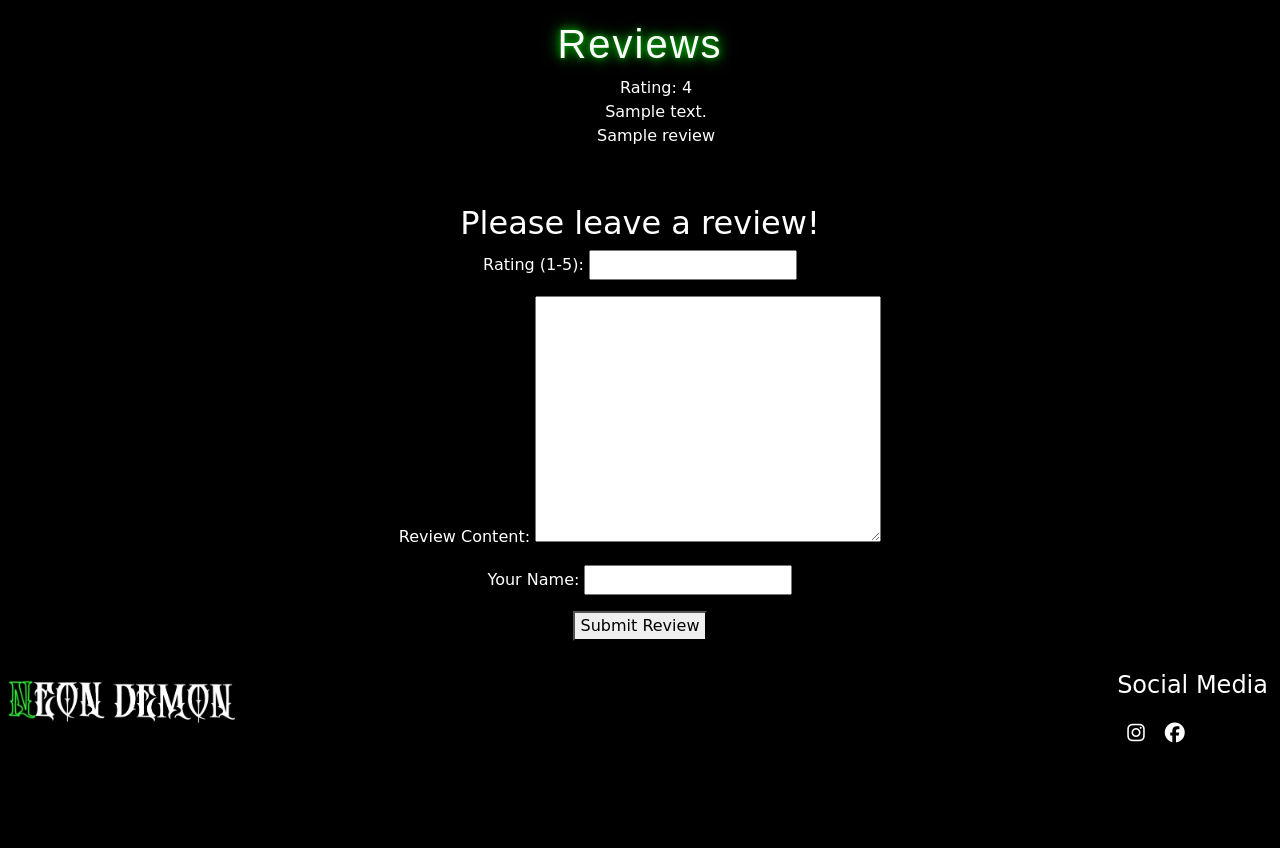
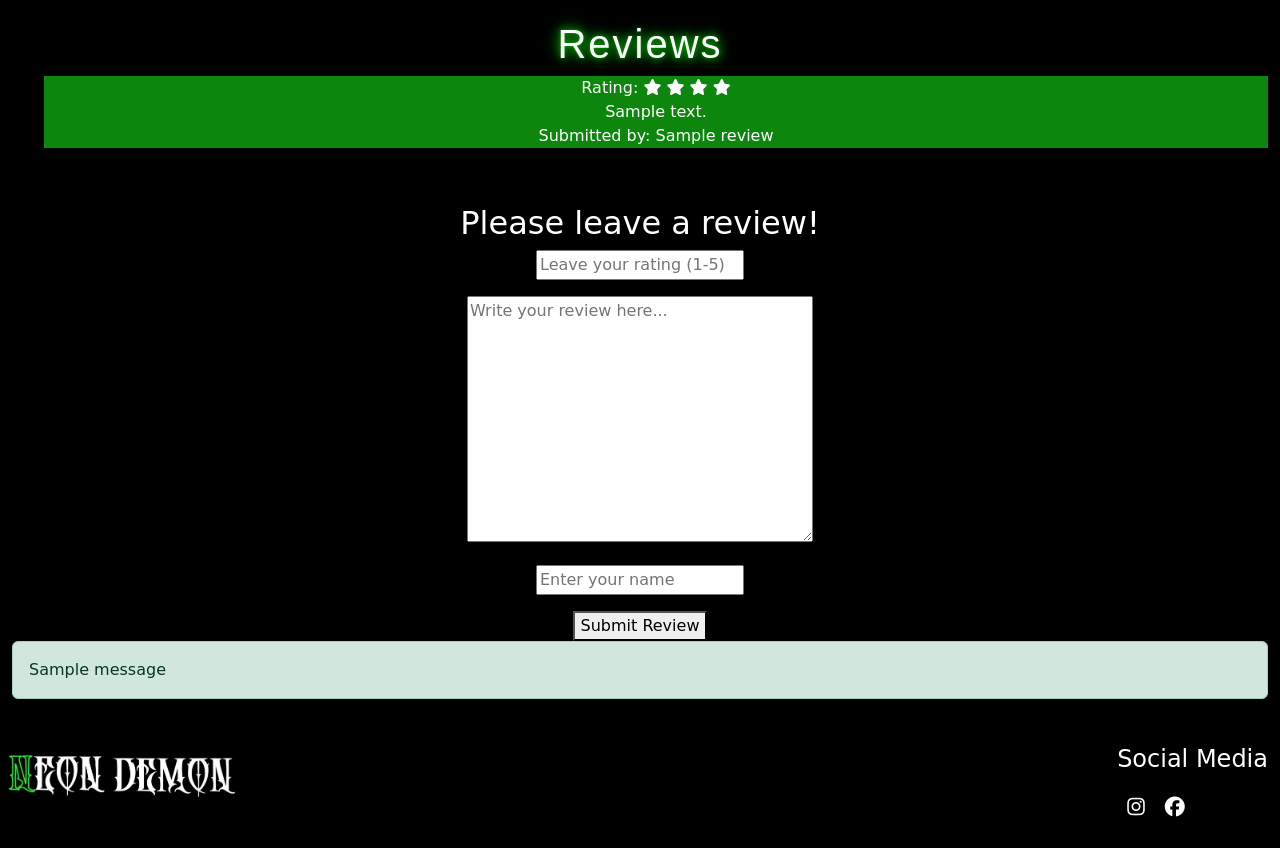
Before and after one commit to ALVIN02-ui/NeonDemonPortfolioProject4, a Django app: page /reviews/ in a window 1280 px wide. Shown: the part 85-933 px from the top of the page. Before the commit the page ends 828 px from the top, so only its background shows below. Run offline with Django 3.2, Linux system fonts and the light colour scheme; tables that the repository leaves empty hold one stand-in row (values such as "Sample post"); one stand-in notice (Sample message) is shown; some libraries are stand-ins or nearby versions; some web fonts are replaced.

Commit message:
add style to the review page for a better UX, added stars for visual display when submitting a form

```diff
--- a/NeonDemonSocialApp/forms.py
+++ b/NeonDemonSocialApp/forms.py
@@ -6,9 +6,15 @@ class ReviewForm(forms.ModelForm):
         model = Review
         fields = ['rating', 'content', 'name']
         labels = {
-            'rating': 'Rating (1-5)',
-            'content': 'Review Content',
-            'name': 'Your Name',
+            'content': '',
+            'rating': '',
+            'name': '',
+        }
+        widgets = {
+            'content': forms.Textarea(attrs={'rows': 5, 'cols': 5}),
+            'content': forms.Textarea(attrs={'placeholder': 'Write your review here...'}),
+            'name': forms.TextInput(attrs={'placeholder': 'Enter your name'}),
+            'rating': forms.TextInput(attrs={'placeholder':'Leave your rating (1-5)'}),  # Adjust cols for width
         }
 
     def clean_rating(self):
--- a/NeonDemonSocialApp/views.py
+++ b/NeonDemonSocialApp/views.py
@@ -28,7 +28,6 @@ def reviews(request):
             MaxValueValidator(5, message='Rating should not exceed 5')
         ]
             form.save()
-            # Redirect or perform actions upon successful submission
     else:
         form = ReviewForm()
 
--- a/static/css/style.css
+++ b/static/css/style.css
@@ -307,12 +307,12 @@ nav * {
 
 #review-container{
     text-align:center;
+    margin-top:20px;
 }
 
 #review-container h1{
     font-family: 'DEATH CROW',sans-serif;
     animation: neon 3s infinite alternate;
-    padding-top:20px;
     letter-spacing:2px;
 }
 
@@ -329,3 +329,8 @@ nav * {
     color:white;
     margin-top:40px;
 }
+
+#review-content li{
+    background: rgba(23, 224, 23, 0.6);
+    width:auto;
+}
--- a/templates/reviews.html
+++ b/templates/reviews.html
@@ -12,9 +12,65 @@
         <div class="review-display col-12">
             {% for review in reviews %}
             <ul class="review-list">
-                <li>Rating: {{review.rating}}</li>
-                <li>{{ review.content }}</li>
-                <li>{{ review.name }}</li>
+                <div id ="review-content">
+                    <li>Rating:
+                        {% if review.rating == 1 %}
+                    <span>
+                        <i class="fa-solid fa-star"></i>
+                    </span>
+                    {% elif review.rating == 2 %}
+                    <span>
+                        <i class="fa-solid fa-star"></i>
+                    </span>
+                    <span>
+                        <i class="fa-solid fa-star"></i>
+                    </span>
+                    {% elif review.rating == 3 %}
+                    <span>
+                        <i class="fa-solid fa-star"></i>
+                    </span>
+                    <span>
+                        <i class="fa-solid fa-star"></i>
+                    </span>
+                    <span>
+                        <i class="fa-solid fa-star"></i>
+                    </span>
+                    {% elif review.rating == 4 %}
+                    <span>
+                        <i class="fa-solid fa-star"></i>
+                    </span>
+                    <span>
+                        <i class="fa-solid fa-star"></i>
+                    </span>
+                    <span>
+                        <i class="fa-solid fa-star"></i>
+                    </span>
+                    <span>
+                        <i class="fa-solid fa-star"></i>
+                    </span>
+                    {% elif review.rating == 5 %}
+                    <span>
+                        <i class="fa-solid fa-star"></i>
+                    </span>
+                    <span>
+                        <i class="fa-solid fa-star"></i>
+                    </span>
+                    <span>
+                        <i class="fa-solid fa-star"></i>
+                    </span>
+                    <span>
+                        <i class="fa-solid fa-star"></i>
+                    </span>
+                    <span>
+                        <i class="fa-solid fa-star"></i>
+                    </span>
+                    {% else %}
+                    {{ review.rating }}
+                    <!-- Display the rating value if not in the range 1-5 -->
+                    {% endif %}</li>
+                    <li>{{ review.content }}</li>
+                    <li>Submitted by: {{ review.name }}</li>
+                </div>
             </ul>
             {% endfor %}
         </div>
@@ -32,6 +88,17 @@
             </form>
         </div>
     </div>
+    <div class="row">
+        <div class="col-12">
+            {% if messages %}
+            {% for message in messages %}
+            <div class="alert alert-success">
+                {{ message }}
+            </div>
+            {% endfor %}
+            {% endif %}
+        </div>
+    </div>
 </div>
 
 {% endblock %}
```
